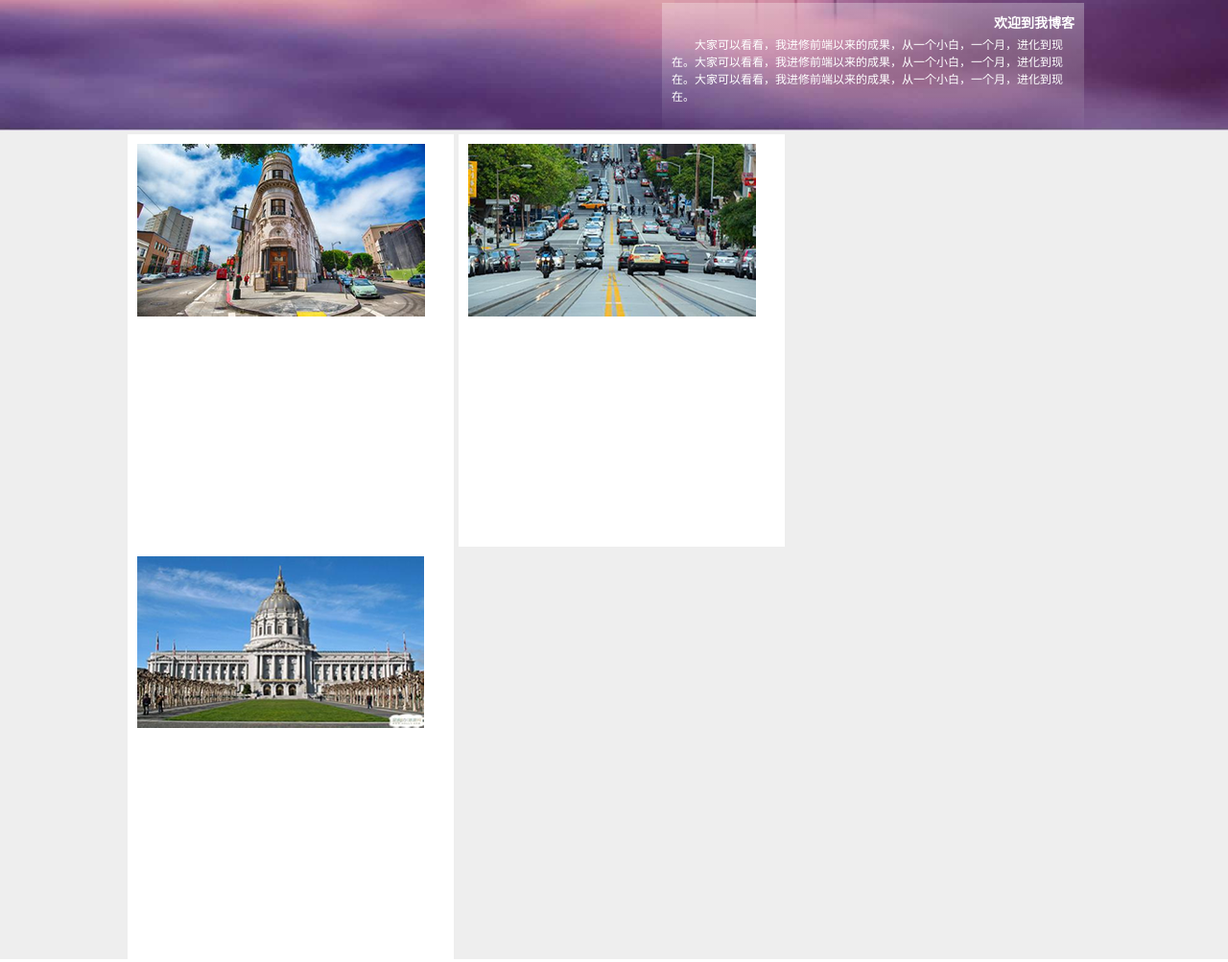
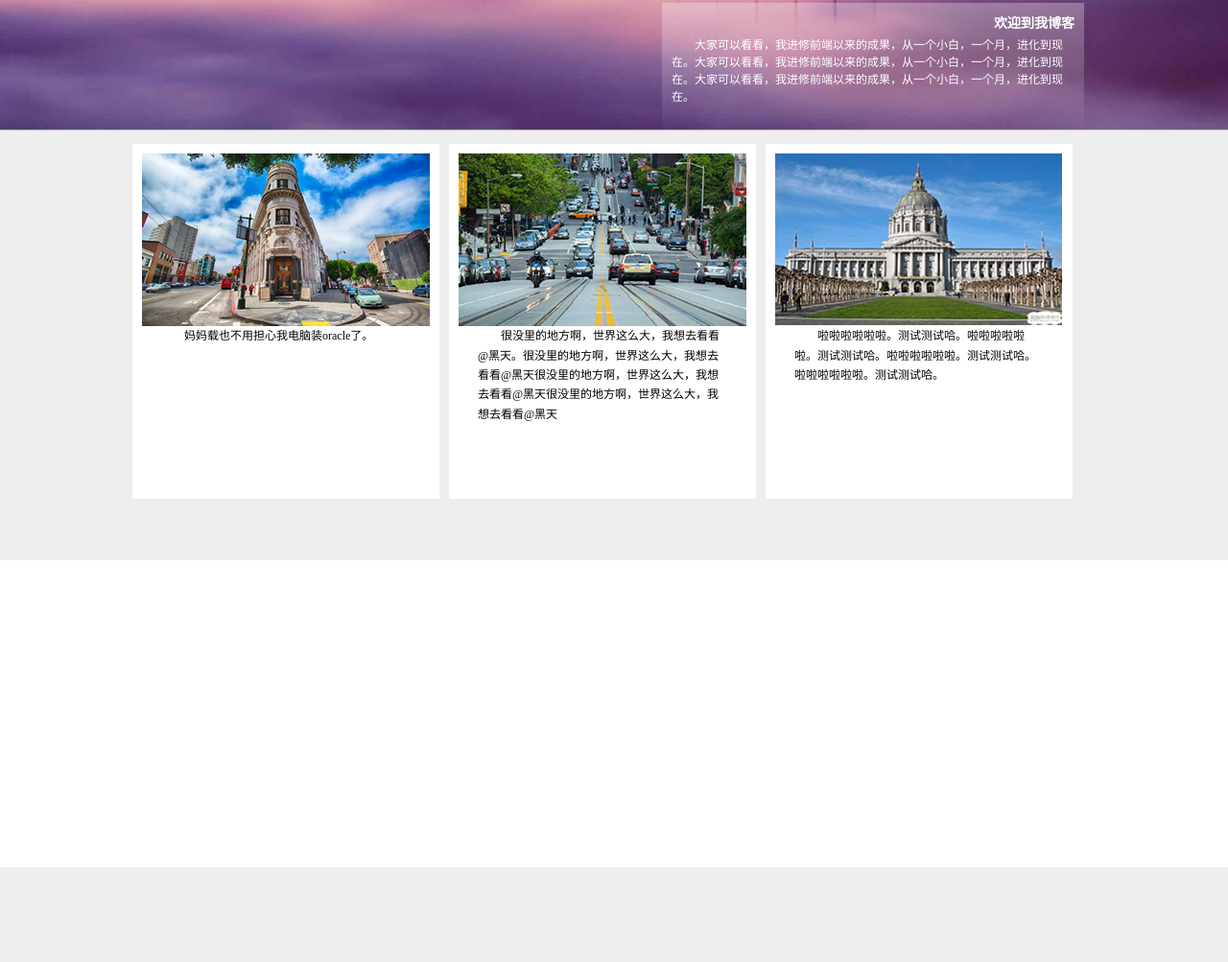
Before and after one commit to 166yuan/MyShow, a plain HTML site: page ife/index.html in a window 1280 px wide. Shown: the part 505-1508 px from the top of the page at 96% size. After the commit the page ends 1409 px from the top, so only its background shows below. Drawn offline with Linux system fonts and the light colour scheme.

Commit message:
完善ing

```diff
--- a/ife/css/ife.css
+++ b/ife/css/ife.css
@@ -8,6 +8,16 @@ a {
 }
 ul{
 	list-style-type: none;
+}
+article{
+	text-indent: 2em;
+	font-size: 12px;
+	line-height: 170%;
+	margin-left: 30px;
+	margin-right: 30px;
+}
+body{
+	background-color: #EEE;
 }
 .clearfix:after {
 	content: ".";
@@ -64,7 +74,6 @@ header{
 }
 .info{
 	position: relative;
-	background-color: #EEE;
 }
 .info img{
 	width: 100%;
@@ -97,7 +106,7 @@ header{
 	line-height: 150%;
 }
 .content{
-	background-color: #EEE;
+	margin-top: 10px;
 }
 .gallery{
 	width: 80%;
@@ -106,9 +115,19 @@ header{
 }
 .gallery_wrap{
 	width: 320px;
-	min-height: 400px;
+	min-height: 360px;
+	padding-top: 10px;
 	background-color: #ffffff;
 	float: left;
-	padding:10px 10px 20px 10px;
-	margin-left: 5px;
+	margin-left: 10px;
 }
+.gallery_wrap img{
+	display: block;
+	margin: 0 auto;
+}
+.brief{
+	width: 100%;
+	height: 20em;
+	margin-top: 4em;
+	background-color: #ffffff;
+}
--- a/ife/index.html
+++ b/ife/index.html
@@ -35,10 +35,30 @@
 		</header>
 		<div class="content">
 			<div class="gallery clearfix">
-				<div class="gallery_wrap"><img style="height:180px;width:300px;" src="img/1.png" alt=""><p></p></div>
-				<div class="gallery_wrap"><img src="img/2.png" alt=""><p></p></div>
-				<div class="gallery_wrap"><img src="img/3.png" alt=""><p></p></div>
+				<div class="gallery_wrap">
+				<img src="img/1.png" alt="ga1">
+				<article>
+					妈妈载也不用担心我电脑装oracle了。
+				</article>
+				</div>
+
+				<div class="gallery_wrap"><img src="img/2.png" alt="ga2">
+				<article>
+					很没里的地方啊，世界这么大，我想去看看@黑天。很没里的地方啊，世界这么大，我想去看看@黑天很没里的地方啊，世界这么大，我想去看看@黑天很没里的地方啊，世界这么大，我想去看看@黑天
+				</article>
+				</div>
+
+				<div class="gallery_wrap">
+				<img src="img/3.png" alt="ga3">
+				<article>
+					啦啦啦啦啦啦。测试测试哈。啦啦啦啦啦啦。测试测试哈。啦啦啦啦啦啦。测试测试哈。啦啦啦啦啦啦。测试测试哈。
+				</article>
+				</div>
 			</div>
+		</div>
+
+		<div class="brief">
+
 		</div>
 	</div>
 </body>
```
